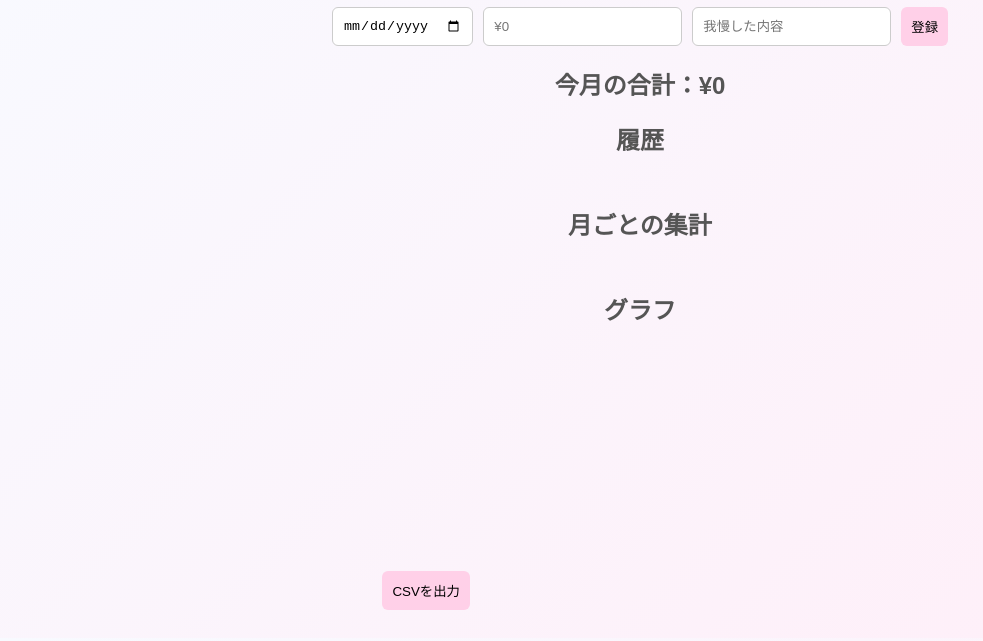
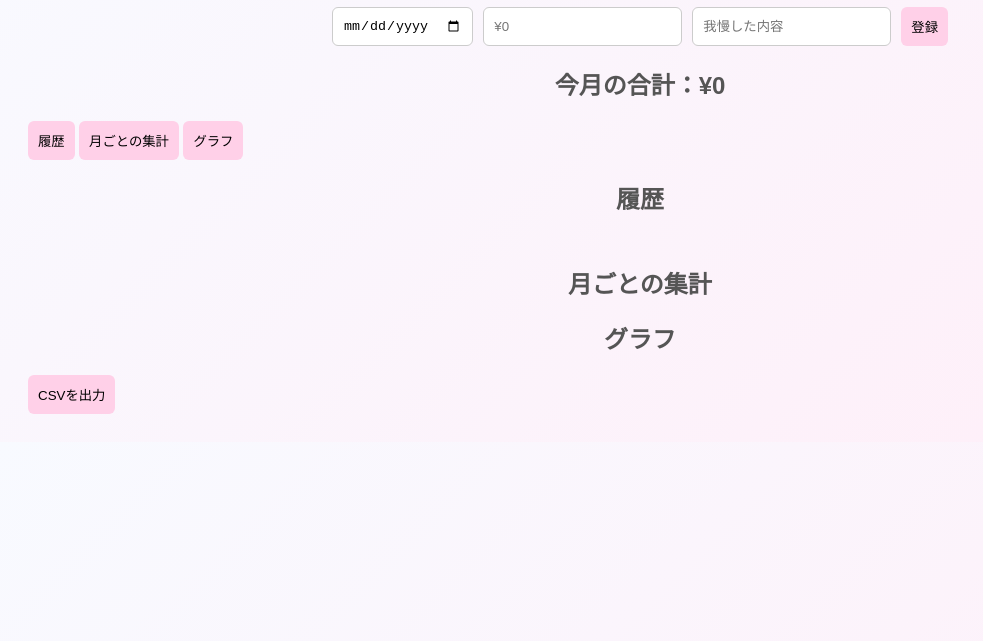
Before and after one commit to mizukisonrisa/tumori-chokin, a plain HTML site: page index.html in a window 1280 px wide. Shown: the part 159-800 px from the top of the page, without its empty margins (0-983 px from the left). Drawn offline with nearby package versions, Linux system fonts and the light colour scheme.

Commit message:
Add tab structure for history, monthly, and chart views

```diff
--- a/index.html
+++ b/index.html
@@ -30,15 +30,25 @@
 <h2>今月の合計：<span id="monthlyTotal">¥0</span></h2>
 
 <div id="encourageBox" class="hidden"></div>
-
+<div class="tabs">
+  <button onclick="showTab('history')">履歴</button>
+  <button onclick="showTab('monthly')">月ごとの集計</button>
+  <button onclick="showTab('chart')">グラフ</button>
+</div>
 <h2>履歴</h2>
-<ul id="historyList"></ul>
+<div id="tab-history">
+  <ul id="historyList"></ul>
+</div>
 
 <h2>月ごとの集計</h2>
-<ul id="monthlyList"></ul>
+<div id="tab-monthly" class="hidden">
+  <ul id="monthlyList"></ul>
+</div>
 
 <h2>グラフ</h2>
-<canvas id="chartCanvas" width="350" height="250"></canvas>
+<div id="tab-chart" class="hidden">
+  <canvas id="chartCanvas" width="350" height="250"></canvas>
+</div>
 
 <button onclick="exportCSV()">CSVを出力</button>
 
```
